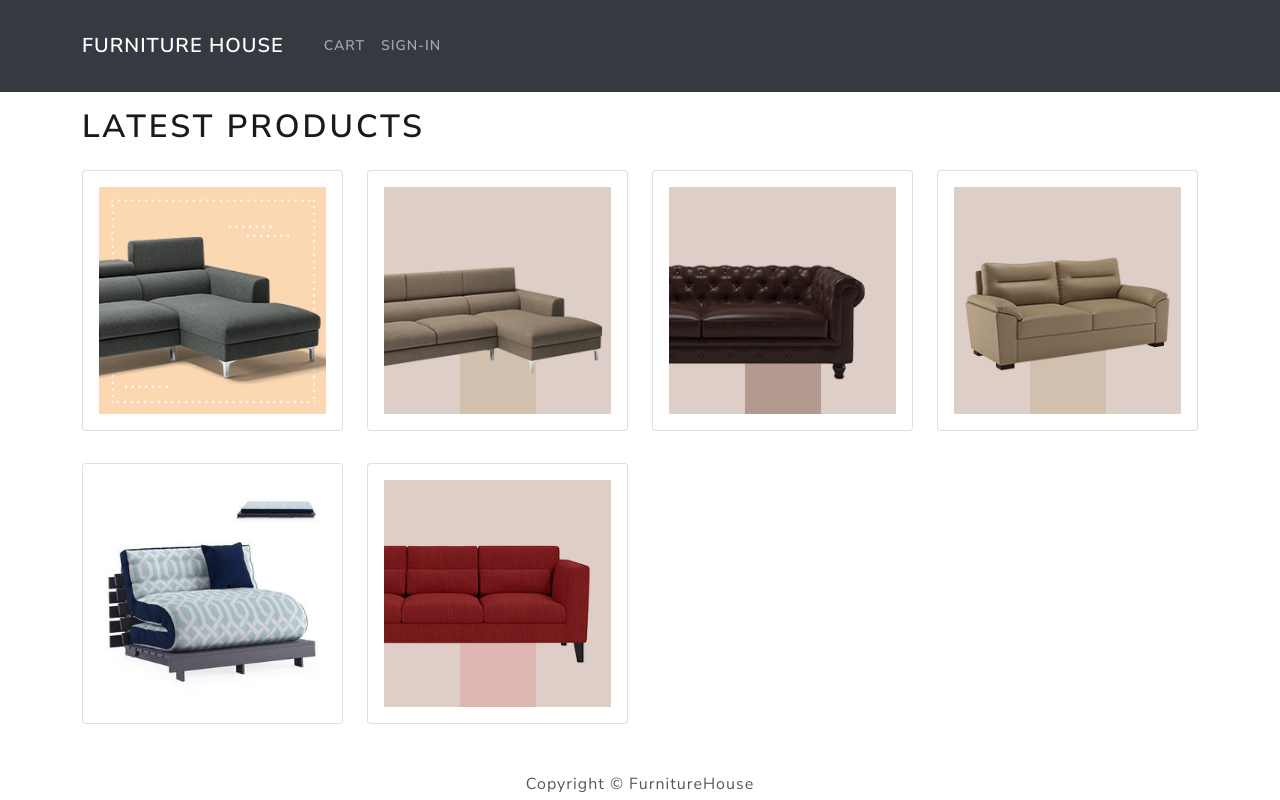
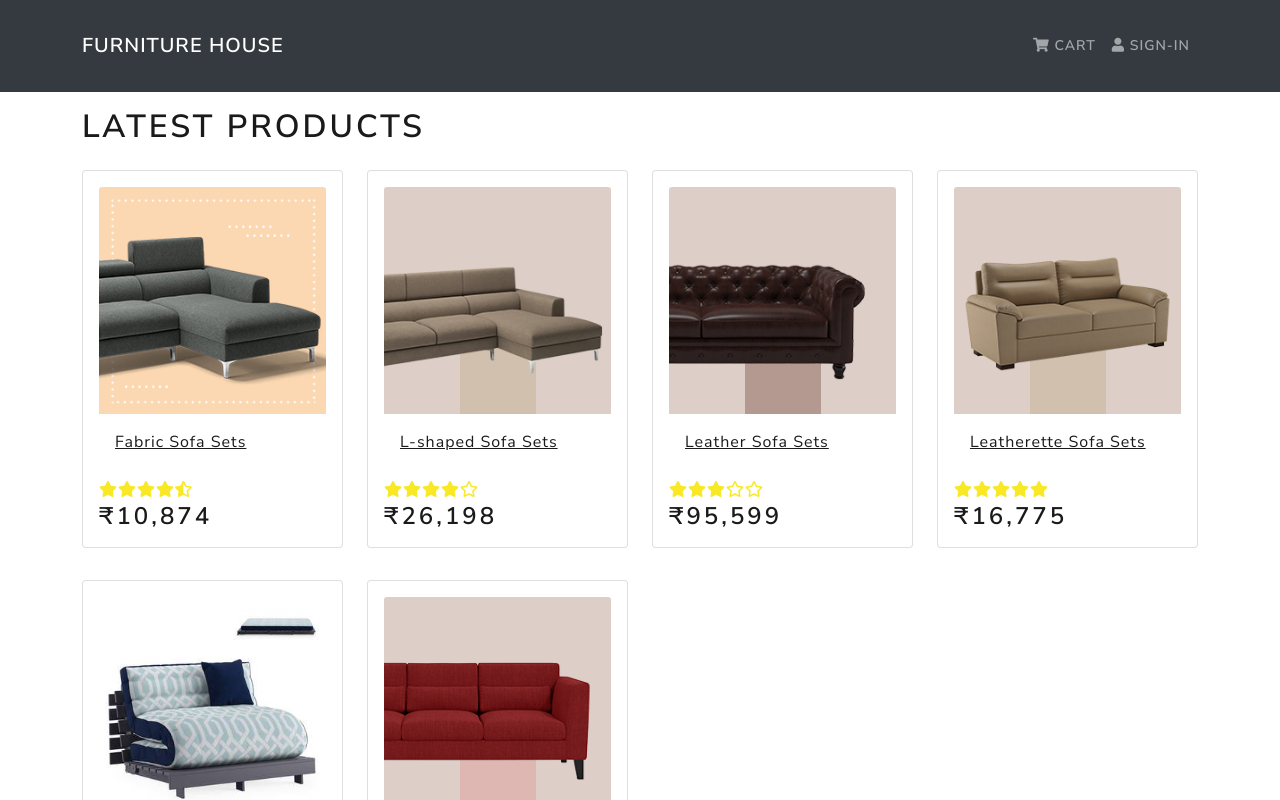
Before and after one commit to GaurangiChandra/mern-ecommerce, a React (Create React App) app in the folder frontend/: page / in a window 1280 px wide. Shown: the top 800 px of the page. Built offline with nearby package versions, Linux system fonts and the light colour scheme.

Commit message:
ratings done

```diff
--- a/frontend/package.json
+++ b/frontend/package.json
@@ -6,6 +6,7 @@
     "@testing-library/jest-dom": "^5.12.0",
     "@testing-library/react": "^11.2.7",
     "@testing-library/user-event": "^12.8.3",
+    "bootstrap": "^5.0.1",
     "react": "^17.0.2",
     "react-bootstrap": "^1.6.0",
     "react-dom": "^17.0.2",
--- a/frontend/public/index.html
+++ b/frontend/public/index.html
@@ -11,6 +11,13 @@
     />
     <link rel="apple-touch-icon" href="%PUBLIC_URL%/logo192.png" />
     <link rel="manifest" href="%PUBLIC_URL%/manifest.json" />
+    <link
+      rel="stylesheet"
+      href="https://cdnjs.cloudflare.com/ajax/libs/font-awesome/5.15.3/css/all.min.css"
+      integrity="sha512-iBBXm8fW90+nuLcSKlbmrPcLa0OT92xO1BIsZ+ywDWZCvqsWgccV3gFoRBv0z+8dLJgyAHIhR35VZc2oM/gI1w=="
+      crossorigin="anonymous"
+      referrerpolicy="no-referrer"
+    />
     <title>Your Furniture House</title>
   </head>
   <body>
--- a/frontend/src/App.js
+++ b/frontend/src/App.js
@@ -7,6 +7,7 @@ import {Container} from 'react-bootstrap'
 import Header from './components/Header'
 import Footer from './components/Footer'
 import HomeScreen from './screens/HomeScreen'
+
 
 //every item included needs to be wrapped, hence using the header , footer, container and stuff
 //to wrap the elements.
--- a/frontend/src/components/Header.js
+++ b/frontend/src/components/Header.js
@@ -1,5 +1,6 @@
 import React from "react";
 import { Navbar, Nav, Container } from "react-bootstrap";
+
 
 
 
@@ -11,9 +12,9 @@ const Header = () => {
           <Navbar.Brand href="#home">Furniture House</Navbar.Brand>
           <Navbar.Toggle aria-controls="basic-navbar-nav" />
           <Navbar.Collapse id="basic-navbar-nav">
-            <Nav className="ml-auto">
-              <Nav.Link href="/cart">Cart</Nav.Link>
-              <Nav.Link href="/login">Sign-In</Nav.Link>
+            <Nav className="ms-auto">
+              <Nav.Link href="/cart"><i className='fas fa-shopping-cart'> </i> Cart</Nav.Link>
+              <Nav.Link href="/login"><i className='fas fa-user'> </i> Sign-In</Nav.Link>
             </Nav>
           </Navbar.Collapse>
         </Container>
--- a/frontend/src/components/Product.js
+++ b/frontend/src/components/Product.js
@@ -1,5 +1,7 @@
 import React from "react";
 import { Card } from "react-bootstrap";
+import Rating from "./Rating";
+
 
 const Product = ({ product }) => {
   return (
@@ -7,6 +9,24 @@ const Product = ({ product }) => {
       <a href={`/product/${product._id}`}>
         <Card.Img src={product.image} variant="top" />
       </a>
+
+      <Card.Body>
+        <a href={`/product/${product._id}`}>
+          <Card.Title as="div">
+            <strong>{product.name}</strong>
+          </Card.Title>
+        </a>
+      </Card.Body>
+
+      <Card.Text as="div">
+
+          <Rating
+            value={product.rating}
+
+          />
+
+      </Card.Text>
+      <Card.Text as="h3">₹{Number(product.price).toLocaleString()}</Card.Text>
     </Card>
   );
 };
--- /dev/null
+++ b/frontend/src/components/Rating.js
@@ -0,0 +1,79 @@
+import React from "react";
+import PropTypes from 'prop-types'
+
+const Rating = ({ value, text,color}) => {
+  return (
+    <div className="rating">
+      <span>
+        <i style={{color}}
+          className={
+            value >= 1
+              ? 'fas fa-star'
+              : value >= 0.5
+              ? 'fas fa-star-half-alt'
+              : 'far fa-star'
+          }
+        ></i>
+      </span>
+      <span>
+        <i style={{color}}
+          className={
+            value >= 2
+              ? "fas fa-star"
+              : value >= 1.5
+              ? "fas fa-star-half-alt"
+              : "far fa-star"
+          }
+        ></i>
+      </span>
+      <span>
+        <i style={{color}}
+          className={
+            value >= 3
+              ? "fas fa-star"
+              : value >= 2.5
+              ? "fas fa-star-half-alt"
+              : "far fa-star"
+          }
+        ></i>
+      </span>
+      <span>
+        <i style={{color}}
+          className={
+            value >= 4
+              ? "fas fa-star"
+              : value >= 3.5
+              ? "fas fa-star-half-alt"
+              : "far fa-star"
+          }
+        ></i>
+      </span>
+      <span>
+        <i style={{color}}
+          className={
+            value >= 5
+              ? "fas fa-star"
+              : value >= 4.5
+              ? "fas fa-star-half-alt"
+              : "far fa-star"
+          }
+        ></i>
+      </span>
+      {/* if text exist in the rating section, then show. Else do not show the text */}
+      <span> {text && text}</span>
+    </div>
+  );
+};
+
+Rating.defaultProps =
+{
+   color:'#f8e825',
+}
+
+Rating.propTypes =
+{
+    value:PropTypes.number.isRequired,
+    text:PropTypes.string.isRequired,
+    color:PropTypes.string,
+}
+export default Rating;
--- a/frontend/src/index.js
+++ b/frontend/src/index.js
@@ -1,5 +1,6 @@
 import React from 'react';
 import ReactDOM from 'react-dom';
+import 'bootstrap/dist/css/bootstrap.min.css';
 import './bootstrap.min.css';
 import './index.css';
 import App from './App';
--- a/frontend/src/products.js
+++ b/frontend/src/products.js
@@ -1,81 +1,78 @@
 const products = [
   {
     _id: '1',
-    name: 'Airpods Wireless Bluetooth Headphones',
+    name: 'Fabric Sofa Sets',
     image: '/images/sofa-grey.png',
     description:
       'Bluetooth technology lets you connect it with compatible devices wirelessly High-quality AAC audio offers immersive listening experience Built-in microphone allows you to take calls while working',
     brand: 'Apple',
     category: 'Electronics',
-    price: 89.99,
+    price: 10874,
     countInStock: 10,
     rating: 4.5,
-    numReviews: 12,
+
   },
   {
     _id: '2',
-    name: 'iPhone 11 Pro 256GB Memory',
+    name: 'L-shaped Sofa Sets',
     image: '/images/sofa-7.png',
     description:
       'Introducing the iPhone 11 Pro. A transformative triple-camera system that adds tons of capability without complexity. An unprecedented leap in battery life',
     brand: 'Apple',
     category: 'Electronics',
-    price: 599.99,
+    price: 26198,
     countInStock: 7,
     rating: 4.0,
-    numReviews: 8,
   },
   {
     _id: '3',
-    name: 'Cannon EOS 80D DSLR Camera',
+    name: 'Leather Sofa Sets',
     image: '/images/sofa-leather.png',
     description:
       'Characterized by versatile imaging specs, the Canon EOS 80D further clarifies itself using a pair of robust focusing systems and an intuitive design',
     brand: 'Cannon',
     category: 'Electronics',
-    price: 929.99,
+    price: 95599,
     countInStock: 5,
     rating: 3,
-    numReviews: 12,
   },
   {
     _id: '4',
-    name: 'Sony Playstation 4 Pro White Version',
+    name: 'Leatherette Sofa Sets',
     image: '/images/sofa-leatherette.png',
     description:
       'The ultimate home entertainment center starts with PlayStation. Whether you are into gaming, HD movies, television, music',
     brand: 'Sony',
     category: 'Electronics',
-    price: 399.99,
+    price: 16775,
     countInStock: 11,
     rating: 5,
-    numReviews: 12,
   },
   {
     _id: '5',
-    name: 'Logitech G-Series Gaming Mouse',
+    name: 'Futon',
     image: '/images/futon.jpg',
     description:
       'Get a better handle on your games with this Logitech LIGHTSYNC gaming mouse. The six programmable buttons allow customization for a smooth playing experience',
     brand: 'Logitech',
     category: 'Electronics',
-    price: 49.99,
+    price: 18999,
     countInStock: 7,
     rating: 3.5,
-    numReviews: 10,
+
   },
   {
     _id: '6',
-    name: 'Amazon Echo Dot 3rd Generation',
+    name: 'Sofas',
     image: '/images/sofas.png',
     description:
       'Meet Echo Dot - Our most popular smart speaker with a fabric design. It is our most compact smart speaker that fits perfectly into small space',
     brand: 'Amazon',
     category: 'Electronics',
-    price: 29.99,
+    price: 10874,
     countInStock: 0,
     rating: 4,
-    numReviews: 12,
+
   },
 ]
 
```
Also changed, not shown: 1 other file (tests, documents, lock files or other folders).
